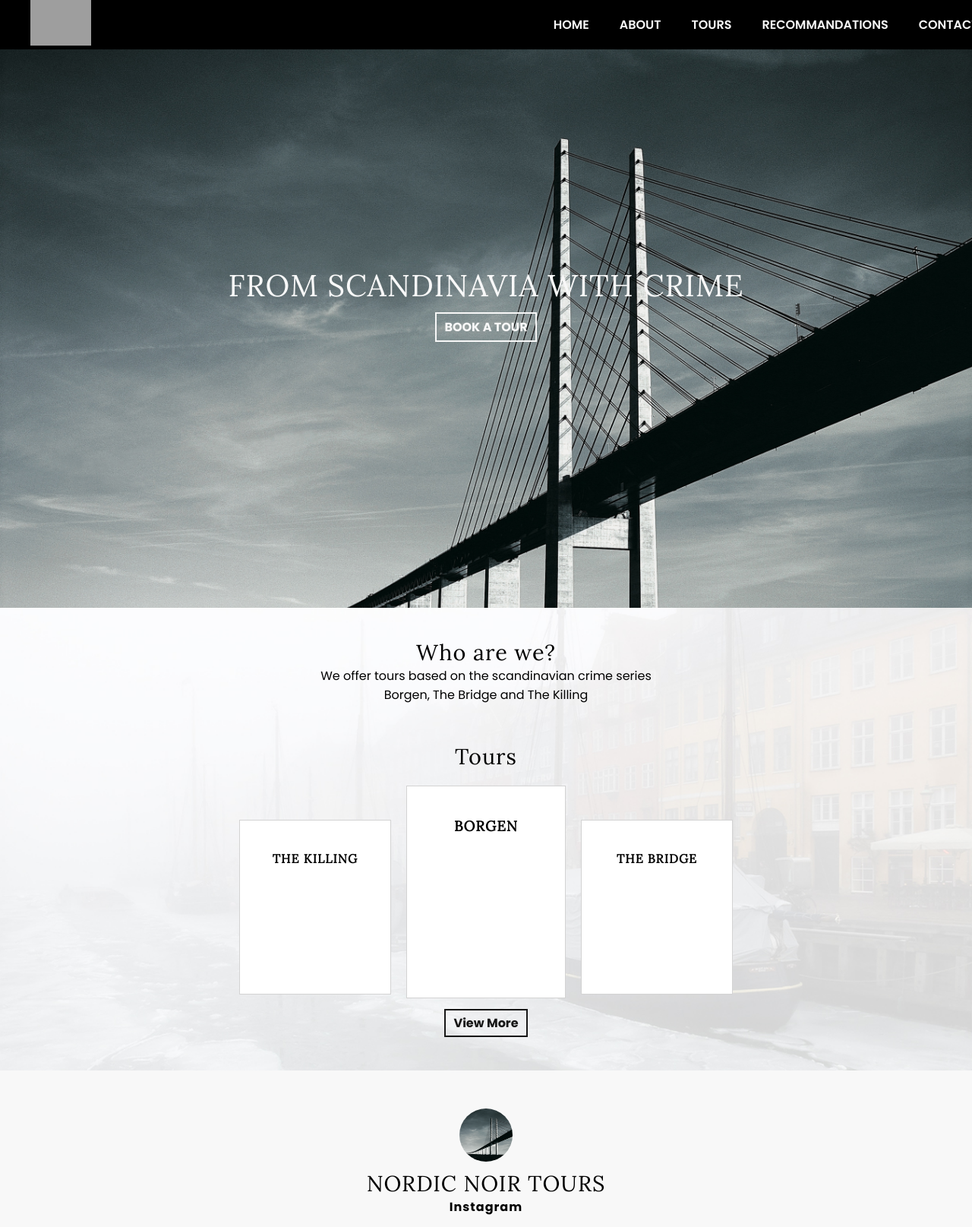
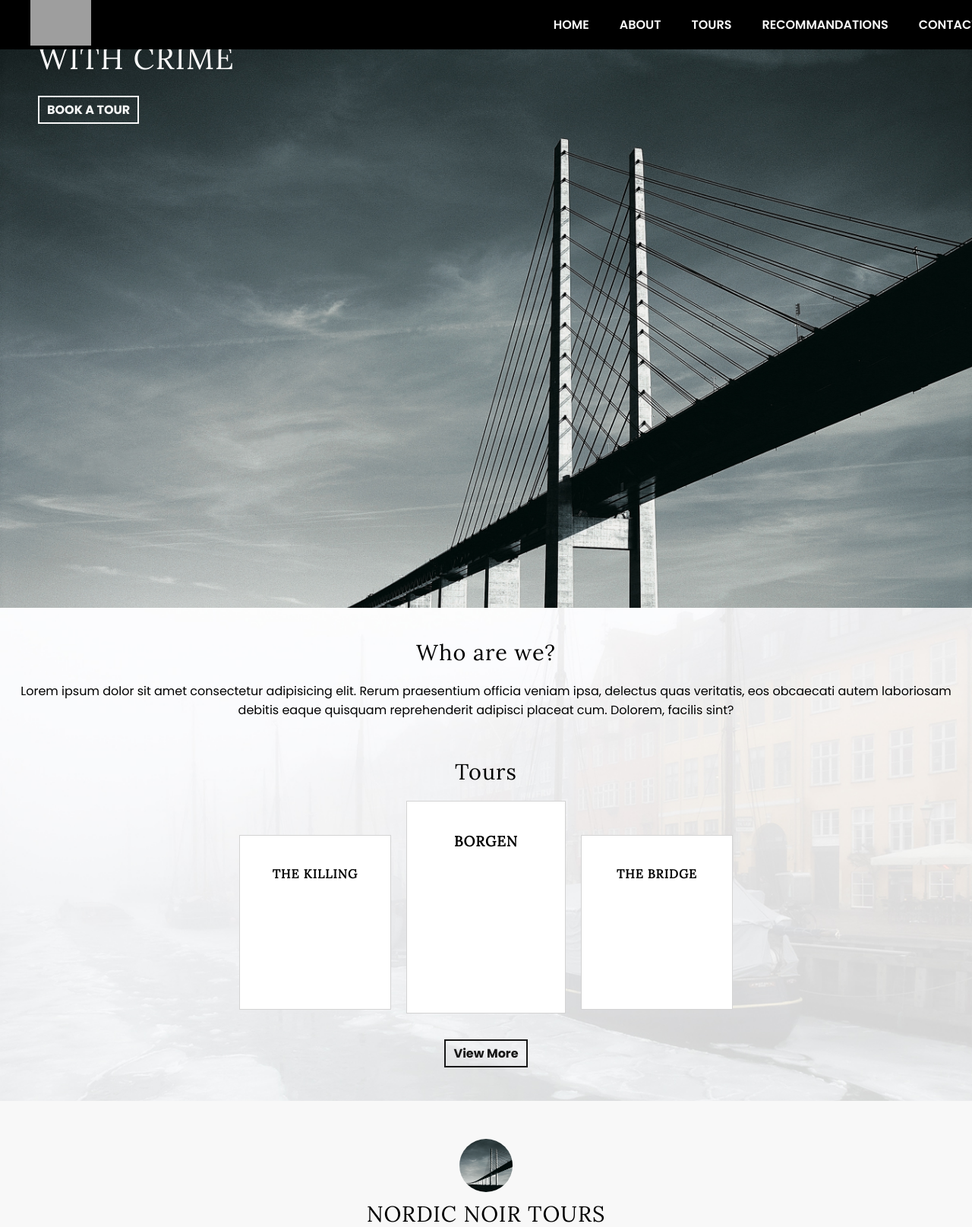
Before and after one commit to EduardCarmocanu/nordic-noir, a PHP site: page / in a window 1280 px wide. Shown: the top 1615 px of the page at 76% size. Run offline with PHP 8.4, Linux system fonts and the light colour scheme; some libraries are stand-ins or nearby versions; grey boxes are pictures that could not be loaded.

Commit message:
Implemented part of the design changes

```diff
--- a/index.php
+++ b/index.php
@@ -15,15 +15,19 @@
 	<?php include('partials/navbar.php'); ?>
 
 	<main>
-		<section class="first-section flex flex-justify-center flex-align-center flex-column text-center full-view-height full-width has-background" trigger="initial">
-			<h1 class="white main-page-heading">FROM SCANDINAVIA WITH CRIME</h1>
+		<section class="first-section flex flex-column full-view-height full-width has-background" trigger="initial">
+			<div class="pl-5">
+				<h1 class="white main-page-heading pb-3">FROM SCANDINAVIA<br>WITH CRIME</h1>
 				<a href="/tours" class="CTA-btn-white mt-1">BOOK A TOUR</a>
+			</div>
 		</section>
 		<section class="second-section has-background text-center pt-4 pb-5" trigger="black">
+			<div class="description center">
 				<h2>Who are we?</h2>
-			<p>We offer tours based on the scandinavian crime series<br>Borgen, The Bridge and The Killing</p>
+				<p class="pt-2">Lorem ipsum dolor sit amet consectetur adipisicing elit. Rerum praesentium officia veniam ipsa, delectus quas veritatis, eos obcaecati autem laboriosam debitis eaque quisquam reprehenderit adipisci placeat cum. Dolorem, facilis sint?</p>
+			</div>
 			<h2 class="pt-5">Tours</h2>
-			<section class="tours-cards-section flex flex-justify-center flex-align-center pt-2 pb-2">
+			<section class="tours-cards-section flex flex-justify-center flex-align-center pt-2 pb-4">
 
 				<section class="pt-4">
 					<h4 class="headline">THE KILLING</h4>
```
Lines whose indentation alone changed are shown as unchanged.
